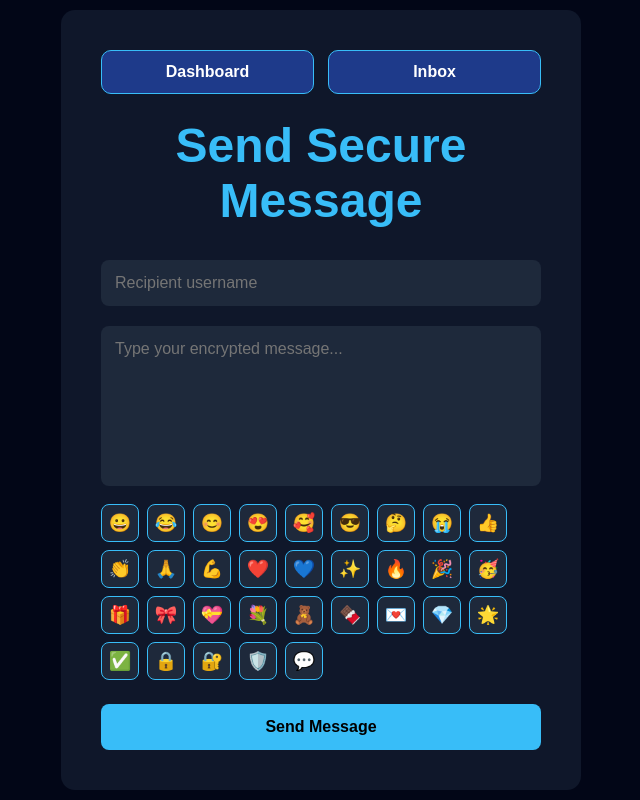
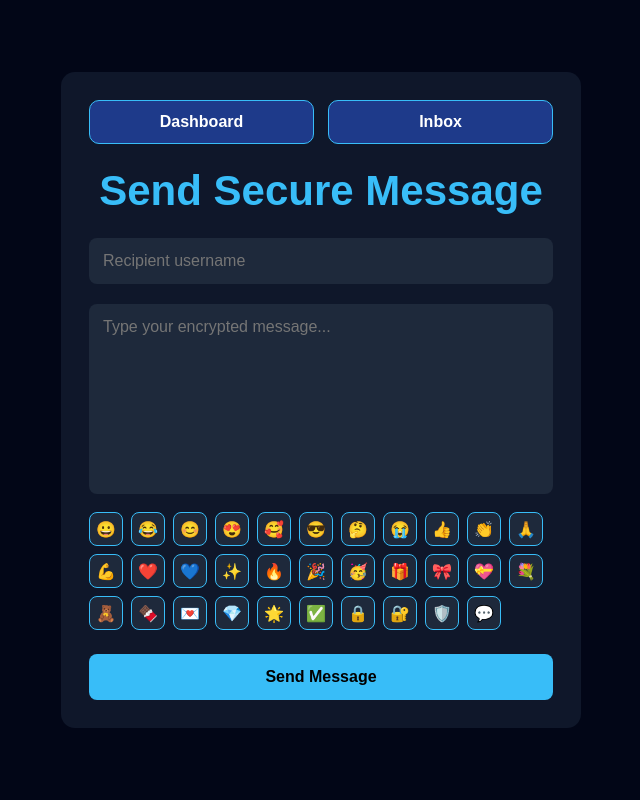
Before and after one commit to ThereseK02/secure-messaging-platform, a React (Vite) app in the folder secure-messaging-frontend/: page /send in a window 1280 px wide. Shown: the whole page, without its empty margins (319-959 px from the left). Built offline with nearby package versions, Linux system fonts and the light colour scheme; sample sign-in values are in the browser's storage.

Commit message:
Improve emoji messaging layout

```diff
--- a/secure-messaging-frontend/src/pages/SendMessage.jsx
+++ b/secure-messaging-frontend/src/pages/SendMessage.jsx
@@ -73,9 +73,11 @@ export default function SendMessage() {
             <div
                 style={{
                     backgroundColor: "#0f172a",
-                    padding: "40px",
+                    padding: "28px",
                     borderRadius: "14px",
-                    width: "520px"
+                    width: "520px",
+                    maxHeight: "92vh",
+                    overflowY: "auto"
                 }}
             >
                 <div
@@ -123,9 +125,9 @@ export default function SendMessage() {
                 <h1
                     style={{
                         color: "#38bdf8",
-                        fontSize: "48px",
-                        lineHeight: "1.15",
-                        marginBottom: "32px",
+                        fontSize: "42px",
+                        lineHeight: "1.1",
+                        marginBottom: "24px",
                         textAlign: "center",
                         fontWeight: "bold"
                     }}
@@ -184,7 +186,7 @@ export default function SendMessage() {
                     style={{
                         width: "100%",
                         boxSizing: "border-box",
-                        height: "160px",
+                        height: "190px",
                         padding: "14px",
                         borderRadius: "8px",
                         border: "none",
@@ -207,13 +209,13 @@ export default function SendMessage() {
                             type="button"
                             onClick={() => addEmoji(emoji)}
                             style={{
-                                width: "38px",
-                                height: "38px",
+                                width: "34px",
+                                height: "34px",
                                 borderRadius: "8px",
                                 border: "1px solid #38bdf8",
                                 backgroundColor: "#1e293b",
                                 cursor: "pointer",
-                                fontSize: "18px"
+                                fontSize: "16px"
                             }}
                         >
                             {emoji}
```
